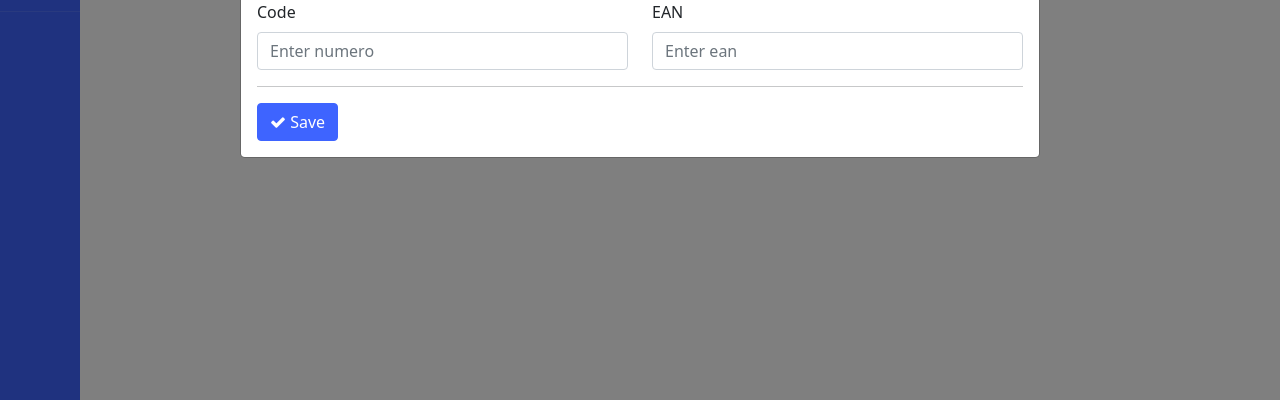
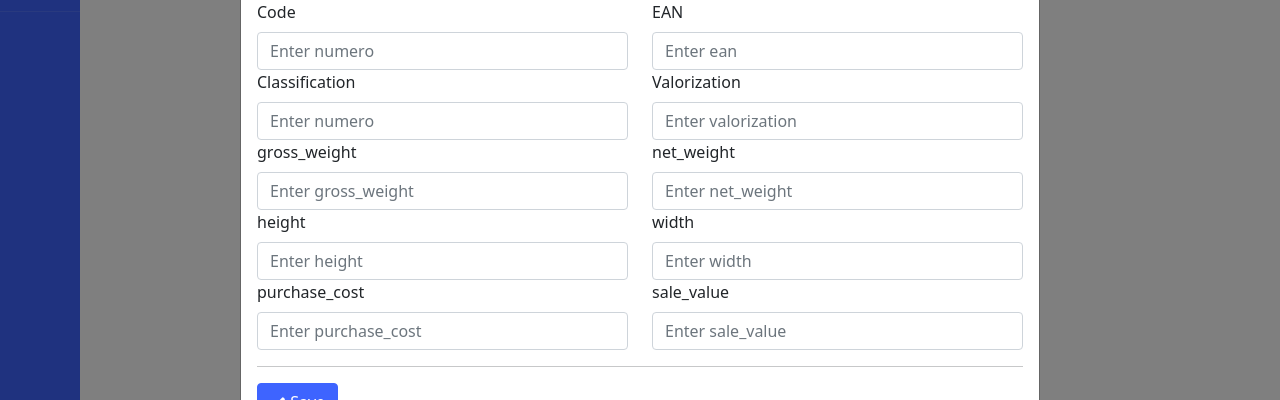
Before and after one commit to axeldeveloper/vercel-react-app-go, a React (Create React App) app: page /product in a window 1280 px wide. Both pictures are taken after a click on the button "Add a Produts". Shown: the part 394-794 px from the top of the page. Built offline with nearby package versions, Linux system fonts and the light colour scheme; no server answers.

Commit message:
refactor(product): update layout product

```diff
--- a/src/components/product/Product.js
+++ b/src/components/product/Product.js
@@ -202,26 +202,123 @@ const Product = () => {
 
               <Row>
                 <Col>
-                  <Form.Group as={Col} controlId="codigo">
+                  <Form.Group as={Col} controlId="code">
                     <Form.Label>Code</Form.Label>
                     <Form.Control type="text"
-                      name="codigo"
+                      name="code"
                       placeholder="Enter numero"
-                      value={fields.codigo}
+                      value={fields.code}
                       onChange={handleFieldChange} />
                   </Form.Group>
                 </Col>
                 <Col>
-                  <Form.Group as={Col} controlId="codigo_ean">
+                  <Form.Group as={Col} controlId="barcode">
                     <Form.Label>EAN</Form.Label>
                     <Form.Control type="text"
-                      name="codigo_ean"
+                      name="barcode"
                       placeholder="Enter ean"
-                      value={fields.codigo_ean}
+                      value={fields.barcode}
                       onChange={handleFieldChange} />
                   </Form.Group>
                 </Col>
               </Row>
+
+              <Row>
+                <Col>
+                  <Form.Group as={Col} controlId="classification">
+                    <Form.Label>Classification</Form.Label>
+                    <Form.Control type="text"
+                      name="classification"
+                      placeholder="Enter numero"
+                      value={fields.classification}
+                      onChange={handleFieldChange} />
+                  </Form.Group>
+                </Col>
+                <Col>
+                  <Form.Group as={Col} controlId="valorization">
+                    <Form.Label>Valorization</Form.Label>
+                    <Form.Control type="text"
+                      name="valorization"
+                      placeholder="Enter valorization"
+                      value={fields.valorization}
+                      onChange={handleFieldChange} />
+                  </Form.Group>
+                </Col>
+              </Row>
+
+
+              <Row>
+                <Col>
+                  <Form.Group as={Col} controlId="gross_weight">
+                    <Form.Label>gross_weight</Form.Label>
+                    <Form.Control type="text"
+                      name="gross_weight"
+                      placeholder="Enter gross_weight"
+                      value={fields.gross_weight}
+                      onChange={handleFieldChange} />
+                  </Form.Group>
+                </Col>
+                <Col>
+                  <Form.Group as={Col} controlId="net_weight">
+                    <Form.Label>net_weight</Form.Label>
+                    <Form.Control type="text"
+                      name="net_weight"
+                      placeholder="Enter net_weight"
+                      value={fields.net_weight}
+                      onChange={handleFieldChange} />
+                  </Form.Group>
+                </Col>
+              </Row>
+
+
+              <Row>
+                <Col>
+                  <Form.Group as={Col} controlId="height">
+                    <Form.Label>height</Form.Label>
+                    <Form.Control type="text"
+                      name="height"
+                      placeholder="Enter height"
+                      value={fields.height}
+                      onChange={handleFieldChange} />
+                  </Form.Group>
+                </Col>
+                <Col>
+                  <Form.Group as={Col} controlId="width">
+                    <Form.Label>width</Form.Label>
+                    <Form.Control type="text"
+                      name="width"
+                      placeholder="Enter width"
+                      value={fields.width}
+                      onChange={handleFieldChange} />
+                  </Form.Group>
+                </Col>
+              </Row>
+
+              <Row>
+                <Col>
+                  <Form.Group as={Col} controlId="purchase_cost">
+                    <Form.Label>purchase_cost</Form.Label>
+                    <Form.Control type="text"
+                      name="purchase_cost"
+                      placeholder="Enter purchase_cost"
+                      value={fields.purchase_cost}
+                      onChange={handleFieldChange} />
+                  </Form.Group>
+                </Col>
+                <Col>
+                  <Form.Group as={Col} controlId="sale_value">
+                    <Form.Label>sale_value</Form.Label>
+                    <Form.Control type="text"
+                      name="sale_value"
+                      placeholder="Enter sale_value"
+                      value={fields.sale_value}
+                      onChange={handleFieldChange} />
+                  </Form.Group>
+                </Col>
+              </Row>
+
+
+
               <hr />
               <Button variant="primary" type="submit">
                 <span className="fa fa-check"></span>  Save
--- a/src/components/product/ProductLists.js
+++ b/src/components/product/ProductLists.js
@@ -22,7 +22,7 @@ const ProductLists = (props) => {
           {props.products.length > 0 ? (
             props.products.map((item) => (
               <tr key={item.id}>
-                <td>{item.codigo}</td>
+                <td>{item.code}</td>
                 <td>{item.name}</td>
                 <td>{item.price}</td>
                 <td colSpan="2">
```
